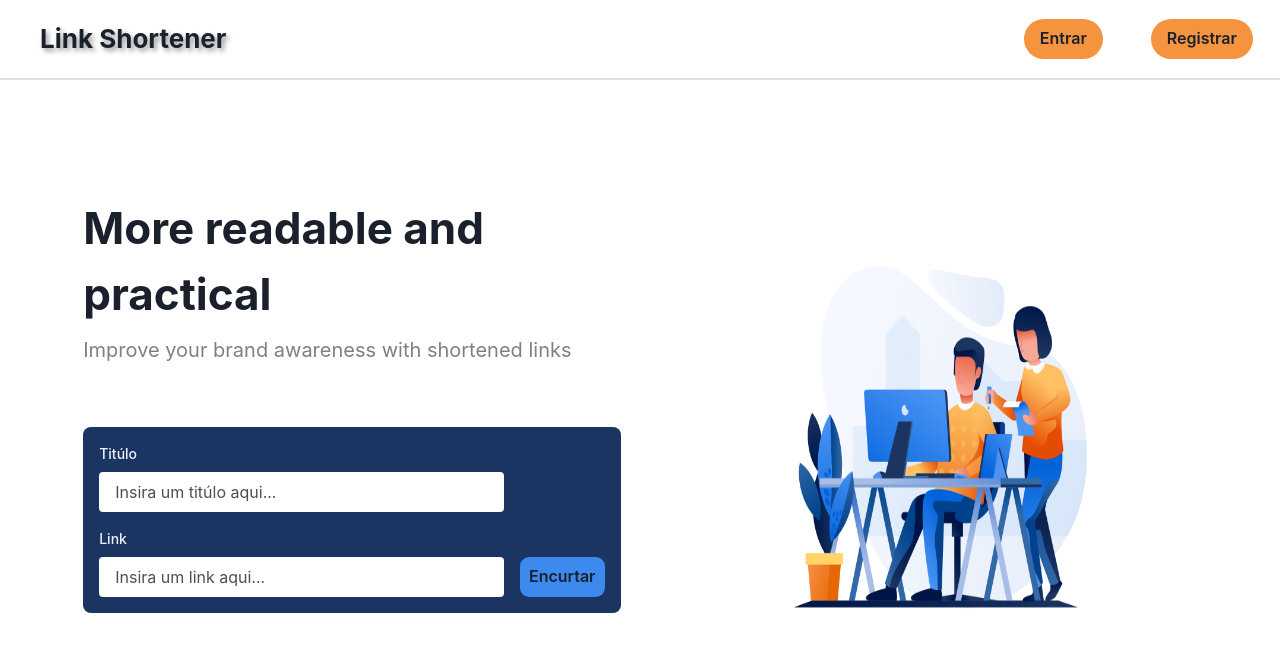
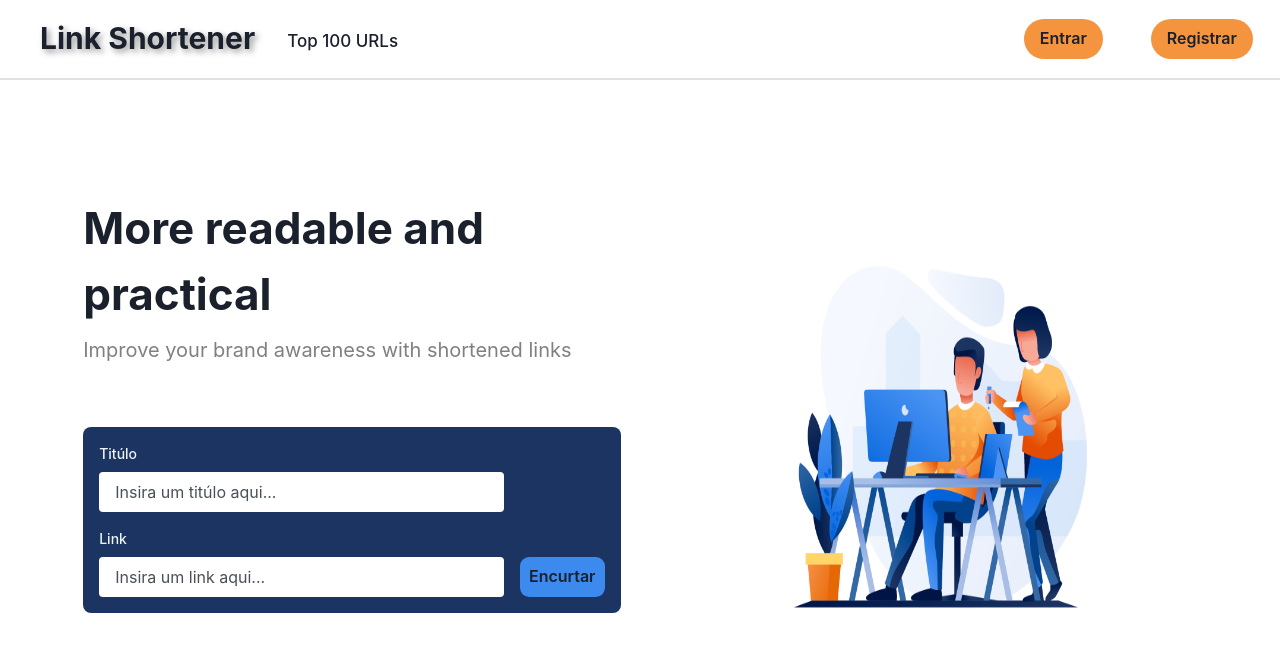
Before and after one commit to MatheusMoura-M/desafio-speedio_front, a React (Vite) app: page / in a window 1280 px wide. Shown: the top 652 px of the page. Built offline with nearby package versions, Linux system fonts and the light colour scheme.

Commit message:
css navbar implemented

```diff
--- a/package.json
+++ b/package.json
@@ -20,6 +20,7 @@
     "react-dom": "^18.2.0",
     "react-hook-form": "^7.44.3",
     "react-icons": "^4.9.0",
+    "react-query": "^3.39.3",
     "react-router-dom": "^6.12.1",
     "react-toastify": "^9.1.3",
     "styled-components": "^6.0.0-rc.3",
--- a/src/App.tsx
+++ b/src/App.tsx
@@ -3,11 +3,15 @@ import { AuthProvider } from "./context/webContext";
 import custonTheme from "./styles/theme";
 import RoutesMain from "./routes";
 import { ToastContainer } from "react-toastify";
+import { QueryClient, QueryClientProvider } from "react-query";
 
 import "react-toastify/dist/ReactToastify.css";
 
+const queryClient = new QueryClient();
+
 const App = () => {
   return (
+    <QueryClientProvider client={queryClient}>
       <ChakraProvider theme={custonTheme}>
         <ToastContainer
           position="top-right"
@@ -26,6 +30,7 @@ const App = () => {
         </AuthProvider>
         <ToastContainer />
       </ChakraProvider>
+    </QueryClientProvider>
   );
 };
 
--- a/src/components/NavBar/index.tsx
+++ b/src/components/NavBar/index.tsx
@@ -17,6 +17,7 @@ import { useAuth } from "../../context/webContext";
 import ModalLinks from "../Modals/Links/listLinks";
 import { HamburgerIcon } from "@chakra-ui/icons";
 import { useEffect } from "react";
+import { transform } from "framer-motion";
 
 const Header = () => {
   const {
@@ -36,10 +37,11 @@ const Header = () => {
     setIsLogged,
     userLogged,
     getUserProfile,
+    navigate,
   } = useAuth();
 
-  const BtnsDefault = ["Entrar", "Registrar"];
-  const BtnsIsLogged = ["Meus links", "Sair"];
+  const BtnsDefault = ["Entrar", "Registrar", "Top 100 URLs"];
+  const BtnsIsLogged = ["Meus links", "Top 100 URLs", "Sair"];
 
   useEffect(() => {
     if (token) {
@@ -65,38 +67,83 @@ const Header = () => {
         <Flex
           alignItems={"center"}
           justifyContent={"flex-start"}
-          minW={"60%"}
+          minW={"70%"}
           w={"50%"}
           gap={"1rem"}
         >
           <Text
-            minW={150}
-            h={40.1}
-            fontSize={"26px"}
+            minW={210}
+            h={47}
+            fontSize={"30px"}
             fontWeight={"bold"}
             textShadow={"#00000069 0.1em 0.1em 0.2em"}
             cursor={"pointer"}
+            onClick={() => navigate("/")}
           >
             Link Shortener
           </Text>
-          {isLogged && (
           <Show breakpoint="(min-width: 640px)">
+            <Flex gap={"1rem"} ml={"1rem"} alignItems={"flex-end"} h={"35px"}>
+              {userLogged.id && (
                 <Text
-                minW={150}
+                  role={"group"}
+                  minW={"max-content"}
                   h={"max-content"}
                   textAlign={"center"}
                   fontSize={"17px"}
-                fontWeight={400}
+                  fontWeight={500}
                   cursor={"pointer"}
+                  transition={"ease-in-out"}
+                  _hover={{
+                    color: "grey",
+                    transition: "ease-in-out",
+                  }}
                   onClick={() => {
                     onOpenLinks();
                     getUserLinks();
                   }}
                 >
                   Meus links
+                  <Text
+                    as={"span"}
+                    h={"2px"}
+                    bg={"#3c8aee"}
+                    w={0}
+                    display={"block"}
+                    transition={".4s"}
+                    _groupHover={{
+                      transition: ".4s",
+                      w: "100%",
+                    }}
+                  />
                 </Text>
+              )}
+              <Text
+                role={"group"}
+                minW={"max-content"}
+                h={"max-content"}
+                textAlign={"center"}
+                fontSize={"17px"}
+                fontWeight={500}
+                cursor={"pointer"}
+                onClick={() => navigate("/top100")}
+              >
+                Top 100 URLs
+                <Text
+                  as={"span"}
+                  h={"2px"}
+                  bg={"#3c8aee"}
+                  w={0}
+                  display={"block"}
+                  transition={".4s"}
+                  _groupHover={{
+                    transition: ".4s",
+                    w: "100%",
+                  }}
+                />
+              </Text>
+            </Flex>
           </Show>
-          )}
         </Flex>
         {isLogged ? (
           // MENU HAMBURGUER IS LOGGED
--- a/src/context/webContext.tsx
+++ b/src/context/webContext.tsx
@@ -54,6 +54,8 @@ export interface iAuthProviderData {
   onOpenLinks: () => void;
   onCloseLinks: () => void;
   token: string | null;
+  allVisits: number[] | undefined;
+  setAllVisits: Dispatch<SetStateAction<number[] | undefined>>;
 }
 
 export const AuthContext = createContext<iAuthProviderData>(
@@ -71,6 +73,7 @@ export const AuthProvider = ({ children }: iProviderProps) => {
   );
   const [currentLink, setCurrentLink] = useState({} as iLinkResponse);
   const [allLinks, setAllLinks] = useState([] as iLinkResponse[]);
+  const [allVisits, setAllVisits] = useState<number[]>();
   const [allLinksByUser, setAllLinksByUser] = useState([] as iLinkResponse[]);
 
   // Disclosure
@@ -136,6 +139,7 @@ export const AuthProvider = ({ children }: iProviderProps) => {
       const resp = await api.get(`/link`);
 
       setAllLinks(resp.data);
+      // return resp.data;
     } catch (error) {
       console.log(error);
       if (axios.isAxiosError(error)) {
@@ -308,7 +312,11 @@ export const AuthProvider = ({ children }: iProviderProps) => {
 
   const MenuHamburguer = ({ children }: iProviderProps) => (
     <MenuItem
-      display={{ base: "flex", sm2: "none" }}
+      display={
+        children === "Meus links" || children === "Top 100 URLs"
+          ? { base: "flex", sm2: "none" }
+          : "flex"
+      }
       alignSelf={"center"}
       justifyContent={"center"}
       bg={"gray.200"}
@@ -336,6 +344,8 @@ export const AuthProvider = ({ children }: iProviderProps) => {
           ? onOpenLogin
           : children === "Registrar"
           ? onOpenRegister
+          : children === "Top 100 URLs"
+          ? () => navigate("/top100")
           : () => {
               localStorage.removeItem("@token");
               setIsLogged(false);
@@ -384,6 +394,8 @@ export const AuthProvider = ({ children }: iProviderProps) => {
         isOpenLinks,
         onOpenLinks,
         token,
+        allVisits,
+        setAllVisits,
       }}
     >
       {children}
--- a/src/main.tsx
+++ b/src/main.tsx
@@ -2,10 +2,13 @@ import ReactDOM from "react-dom/client";
 import App from "./App";
 import { GlobalStyle } from "@chakra-ui/react";
 import { BrowserRouter } from "react-router-dom";
+import React from "react";
 
 ReactDOM.createRoot(document.getElementById("root") as HTMLElement).render(
+  // <React.StrictMode>
   <BrowserRouter>
     <GlobalStyle />
     <App />
   </BrowserRouter>
+  // </React.StrictMode>
 );
--- a/src/pages/Top100/index.tsx
+++ b/src/pages/Top100/index.tsx
@@ -3,13 +3,24 @@ import Header from "../../components/NavBar";
 import Illus_Working from "../../assets/Illustration_working.png";
 import { useAuth } from "../../context/webContext";
 import { useEffect } from "react";
+import { useQuery } from "react-query";
+import { api } from "../../services/api";
 
 export const Top100 = () => {
-  const { allLinks, getAllLinks } = useAuth();
+  const { allLinks, getAllLinks, setAllLinks } = useAuth();
 
-  useEffect(() => {
-    getAllLinks();
-  }, []);
+  const getAllLinksByUseQuery = async () => {
+    const resp = await api.get(`/link`);
+    return resp.data;
+  };
+
+  const { data, status } = useQuery("links", getAllLinksByUseQuery);
+  console.log("DATA", data);
+  console.log("STATUS", status);
+
+  // useEffect(() => {
+  //   getAllLinks();
+  // }, []);
 
   return (
     <Flex flexDir={"column"}>
@@ -36,6 +47,7 @@ export const Top100 = () => {
             w={"100%"}
             alignItems={"center"}
             justifyContent={"center"}
+            borderTopRadius={".4rem"}
           >
             <Heading as={"h2"} size={"md"} color={"#1c3462"}>
               Top 100 de URLs mais visitadas
@@ -52,19 +64,25 @@ export const Top100 = () => {
             <Text w={"50%"} textAlign={"center"}>
               Titúlo
             </Text>
-            <Text w={"20%"} textAlign={"center"}>
+            <Text w={{ base: "25%", xs1: "15%" }} textAlign={"center"}>
               Visitas
             </Text>
           </Flex>
-          <List
+          <Flex
             h={"90%"}
             w={"100%"}
             minH={"max-content"}
             maxH={340}
+            p={"0 12px 10px 12px"}
+            bg={"gray.300"}
+            borderBottomRadius={".4rem"}
+          >
+            {status === "success" && (
+              <List
                 overflowY={"auto"}
                 overflowX={"hidden"}
-            bg={"gray.300"}
-            p={"10px 12px"}
+                w={"100%"}
+                h={"100%"}
                 sx={{
                   "::-webkit-scrollbar": {
                     w: "10px",
@@ -81,10 +99,19 @@ export const Top100 = () => {
                   },
                 }}
               >
-            {allLinks.length === 0 ? (
-              <Flex>0</Flex>
+                {data.length === 0 ? (
+                  <Flex
+                    display={"flex"}
+                    alignItems={"center"}
+                    justifyContent={"center"}
+                    fontSize={"30px"}
+                    fontWeight={500}
+                    h={"100%"}
+                  >
+                    Sem URLs encurtadas
+                  </Flex>
                 ) : (
-              allLinks.map((link) => {
+                  data.map((link: any, i: any) => {
                     return (
                       <ListItem
                         display={"flex"}
@@ -94,7 +121,7 @@ export const Top100 = () => {
                         h={45}
                       >
                         <Text
-                      w={"80%"}
+                          w={"90%"}
                           borderBottom={"1px solid black"}
                           textOverflow={"ellipsis"}
                           whiteSpace={"nowrap"}
@@ -102,10 +129,10 @@ export const Top100 = () => {
                           h={"100%"}
                           pt={"10px"}
                         >
-                      {link.title}
+                          {i + 1 + "º) "} {link.title}
                         </Text>
                         <Text
-                      w={"20%"}
+                          w={{ base: "20%", xs1: "10%" }}
                           h={"100%"}
                           textAlign={"center"}
                           borderLeft={"1px solid black"}
@@ -118,6 +145,8 @@ export const Top100 = () => {
                   })
                 )}
               </List>
+            )}
+          </Flex>
         </Flex>
         <Flex
           w={{ base: "90%", md1: "50%" }}
--- a/src/pages/home/index.tsx
+++ b/src/pages/home/index.tsx
@@ -11,9 +11,14 @@ export const Home = () => {
   const { link } = useParams();
 
   useEffect(() => {
+    // console.log("montou");
     if (link) {
       getShortenedLinkSpecific(link);
     }
+
+    // return () => {
+    // console.log("desmontou");
+    // };
   }, []);
 
   return (
```
Also changed, not shown: 1 other file (tests, documents, lock files or other folders). Lines whose indentation alone changed are shown as unchanged.
